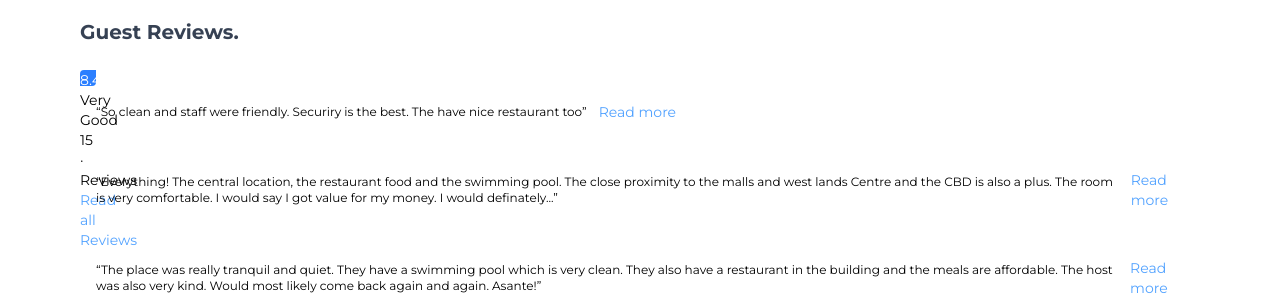
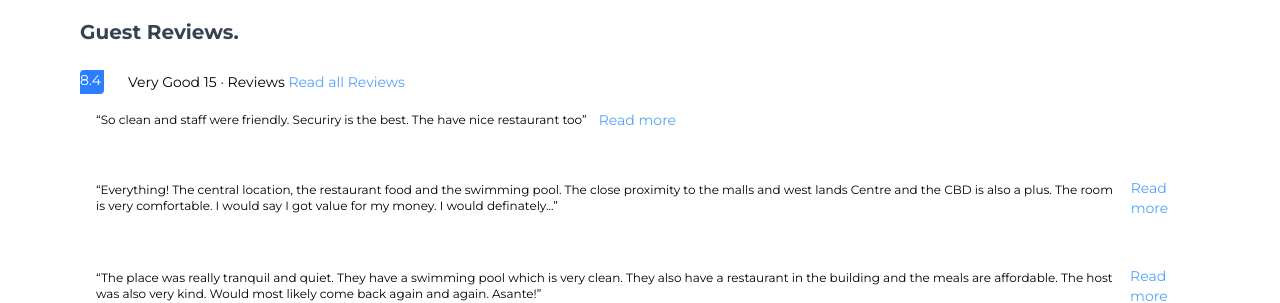
Before and after one commit to Godfrey-cyber/alx-tour-destination, a React (Vite) app in the folder client/: page /destination/1/1 in a window 1280 px wide. Shown: the part 1234-1537 px from the top of the page. Built offline with nearby package versions, Linux system fonts and the light colour scheme; no server answers.

Commit message:
fixes the height of review component - GuestReview

```diff
--- a/client/src/components/GuestReviews.jsx
+++ b/client/src/components/GuestReviews.jsx
@@ -5,10 +5,10 @@ const GuestReviews = () => {
 		<div className='w-full gap-4 lg:px-20 md:px-10 px-5'>
 			<p className="text-xl font-bold text-gray-700 my-6 space-y-4">Guest Reviews.</p>
 			<div className="flex items-center space-x-6">
-				<span className="h-4 w-4 bg-blue-500 rounded-tl-sm rounded-br-sm">
+				<span className="h-6 w-6 bg-blue-500 rounded-tl-sm rounded-br-sm">
 					<p className="text-sm text-white">8.4</p>
-					<p className="text-sm">Very Good 15 · Reviews <span className="hover:text-underline text-blue-400 font-normal text-sm">Read all Reviews</span></p>
 				</span>
+				<p className="text-sm">Very Good 15 · Reviews <span className="hover:text-underline text-blue-400 font-normal text-sm">Read all Reviews</span></p>
 			</div>
 			<div className="grid grid-cols gap-4">
 				<div className="col-span-4 flex flex-col p-4">
```
